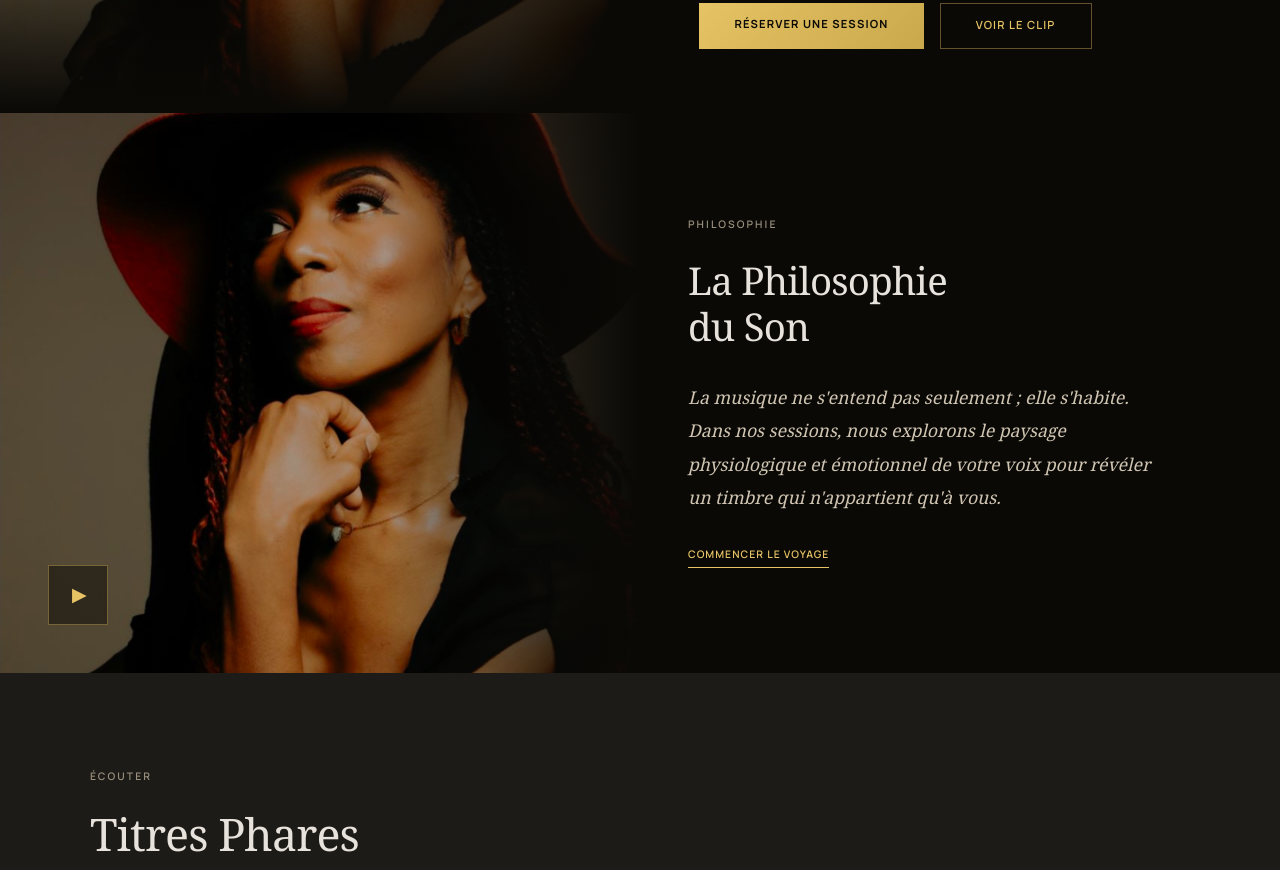
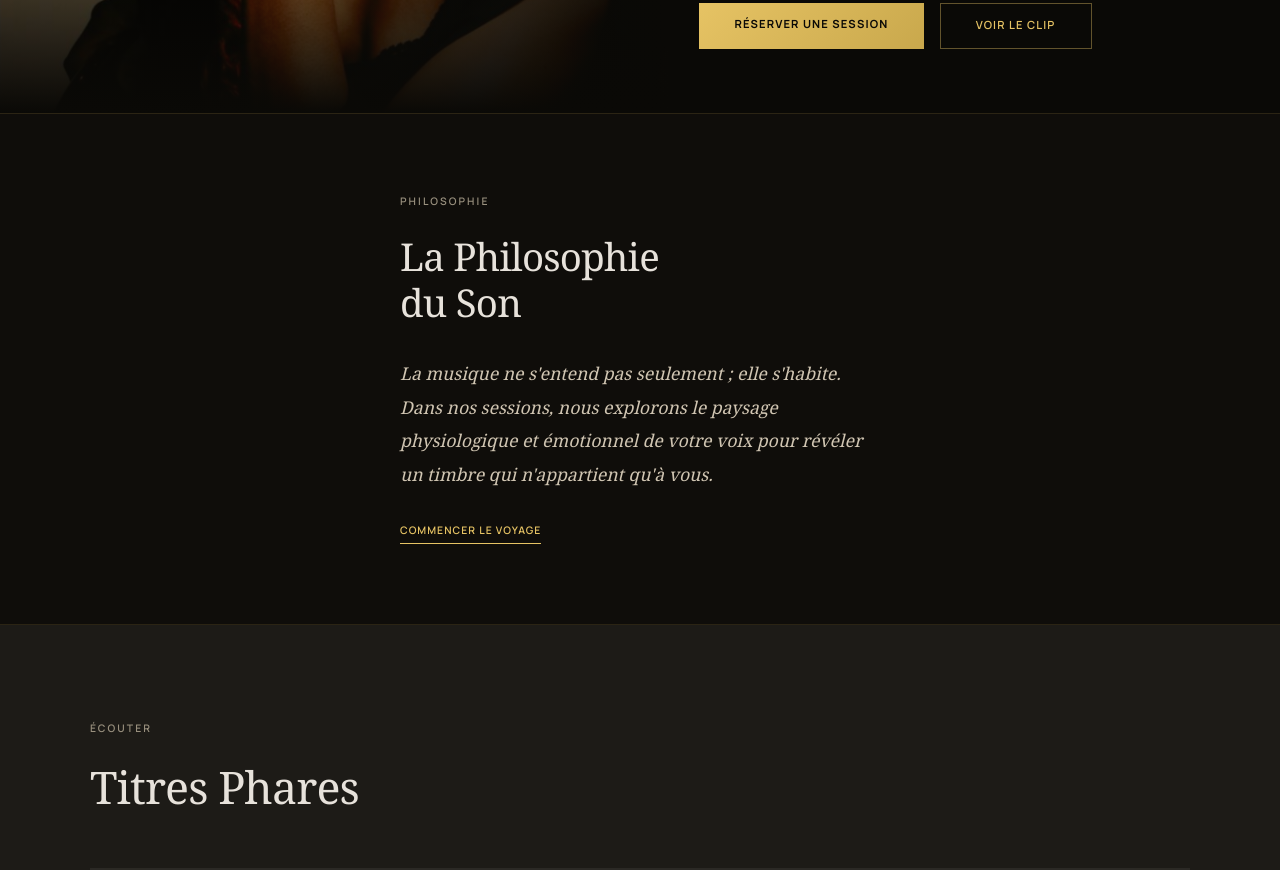
Before and after one commit to DavidSmite/entrealm-frontend, a Next.js app: page /entrealm/joby-smith in a window 1280 px wide. Shown: the part 719-1589 px from the top of the page. Built offline with nearby package versions, Linux system fonts and the light colour scheme.

Commit message:
fix: suppression photo en double section philosophie

```diff
--- a/src/app/entrealm/joby-smith/page.tsx
+++ b/src/app/entrealm/joby-smith/page.tsx
@@ -334,73 +334,22 @@ export default function JobySmithPage() {
       {/* ── PHILOSOPHY SECTION ── */}
       <section
         style={{
+          backgroundColor: "#0f0d0a",
+          borderTop: "1px solid rgba(201,168,76,0.15)",
+          borderBottom: "1px solid rgba(201,168,76,0.15)",
+          padding: "5rem 3rem",
           display: "flex",
-          alignItems: "stretch",
-          minHeight: "70vh",
-          backgroundColor: colors.surface,
+          alignItems: "center",
+          justifyContent: "center",
         }}
         className="philosophy-section"
       >
-        {/* Photo side */}
         <div
           style={{
-            position: "relative",
-            width: "50%",
-            minHeight: "500px",
-          }}
-          className="philosophy-image"
-        >
-          {!imgError ? (
-            <Image
-              src="/joby-smith.jpg"
-              alt="Joby Smith performing"
-              fill
-              style={{
-                objectFit: "cover",
-                objectPosition: "center 30%",
-                filter: "brightness(0.7)",
-              }}
-            />
-          ) : (
-            <div style={{ width: "100%", height: "100%", backgroundColor: colors.surfaceContainerLow }} />
-          )}
-          <div
-            style={{
-              position: "absolute",
-              inset: 0,
-              background: `linear-gradient(to right, transparent 60%, ${colors.surface} 100%)`,
-              pointerEvents: "none",
-            }}
-          />
-          {/* Play button overlay */}
-          <div
-            style={{
-              position: "absolute",
-              bottom: "3rem",
-              left: "3rem",
-              width: "60px",
-              height: "60px",
-              border: `1px solid rgba(230, 195, 100, 0.4)`,
-              display: "flex",
-              alignItems: "center",
-              justifyContent: "center",
-              cursor: "pointer",
-              backgroundColor: "rgba(10, 9, 6, 0.5)",
-              backdropFilter: "blur(10px)",
-            }}
-          >
-            <span style={{ color: colors.primary, fontSize: "1.2rem", marginLeft: "3px" }}>&#9654;</span>
-          </div>
-        </div>
-
-        {/* Text side */}
-        <div
-          style={{
-            width: "50%",
+            maxWidth: "700px",
             display: "flex",
             flexDirection: "column",
             justifyContent: "center",
-            padding: "4rem 4rem 4rem 3rem",
           }}
           className="philosophy-text"
         >
@@ -695,14 +644,6 @@ export default function JobySmithPage() {
             max-width: 100% !important;
           }
           .philosophy-section {
-            flex-direction: column !important;
-          }
-          .philosophy-image {
-            width: 100% !important;
-            min-height: 50vh !important;
-          }
-          .philosophy-text {
-            width: 100% !important;
             padding: 3rem 1.5rem !important;
           }
           .music-section {
```
